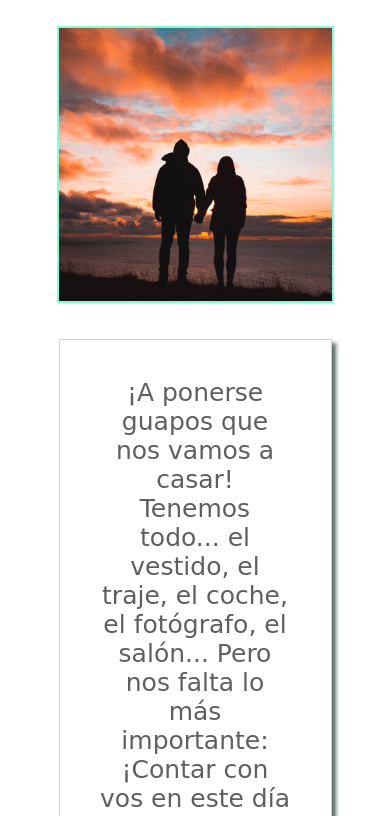
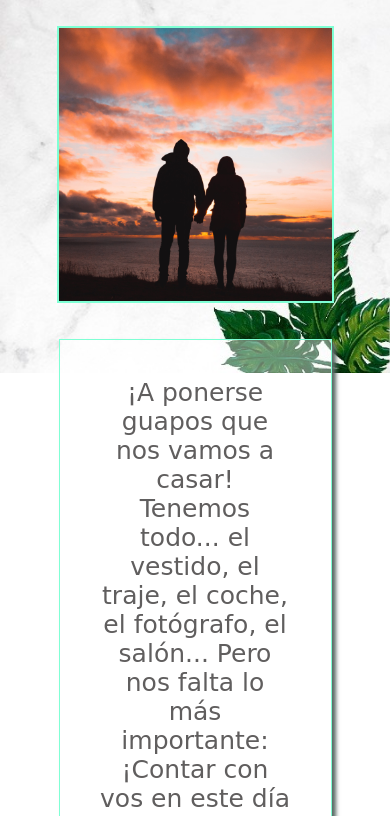
Before and after one commit to vadiazbailey/Invitaci-n, a plain HTML site: page index.html in a window 390 px wide. Shown: the part 320-1136 px from the top of the page. Drawn offline with Linux system fonts and the light colour scheme; a web font is replaced by a local one.

Commit message:
agregado fondo

```diff
--- a/css/style.css
+++ b/css/style.css
@@ -11,6 +11,9 @@ body{
     flex-direction: column;
     align-content: space-around;
     align-items: center;
+    background: url(../images/fondo.jpg) no-repeat;
+    background-attachment: fixed;
+    background-size: 100vw 100vh;
 }
 
 /*Play de la musica*/
@@ -384,6 +387,8 @@ body{
 /*FrasePrincipal*/
 .frasePrincipal{
     width: 50vw;
+    background: rgba(255, 255, 255, 0.4);
+
     border: solid 1px #7fffd4;
     padding: 38px;
     box-shadow: 4px 4px 4px #5a6a65;
@@ -412,6 +417,17 @@ body{
 /*Texto despedida*/
 
 @media (min-width: 320px) and (max-width: 480px){
+    body{
+        display: flex;
+        flex-direction: column;
+        align-content: space-around;
+        align-items: center;
+        background-image: url(../images/fondoMobile.jpg);
+        background-size: contain;
+        background-repeat: no-repeat;
+        background-attachment: fixed;
+    }
+
     .botonPlay{
         margin-top:60px;
         margin-left: -15vw;
```
Also changed, not shown: images/fondo.jpg (added), images/fondoMobile.jpg (added).
